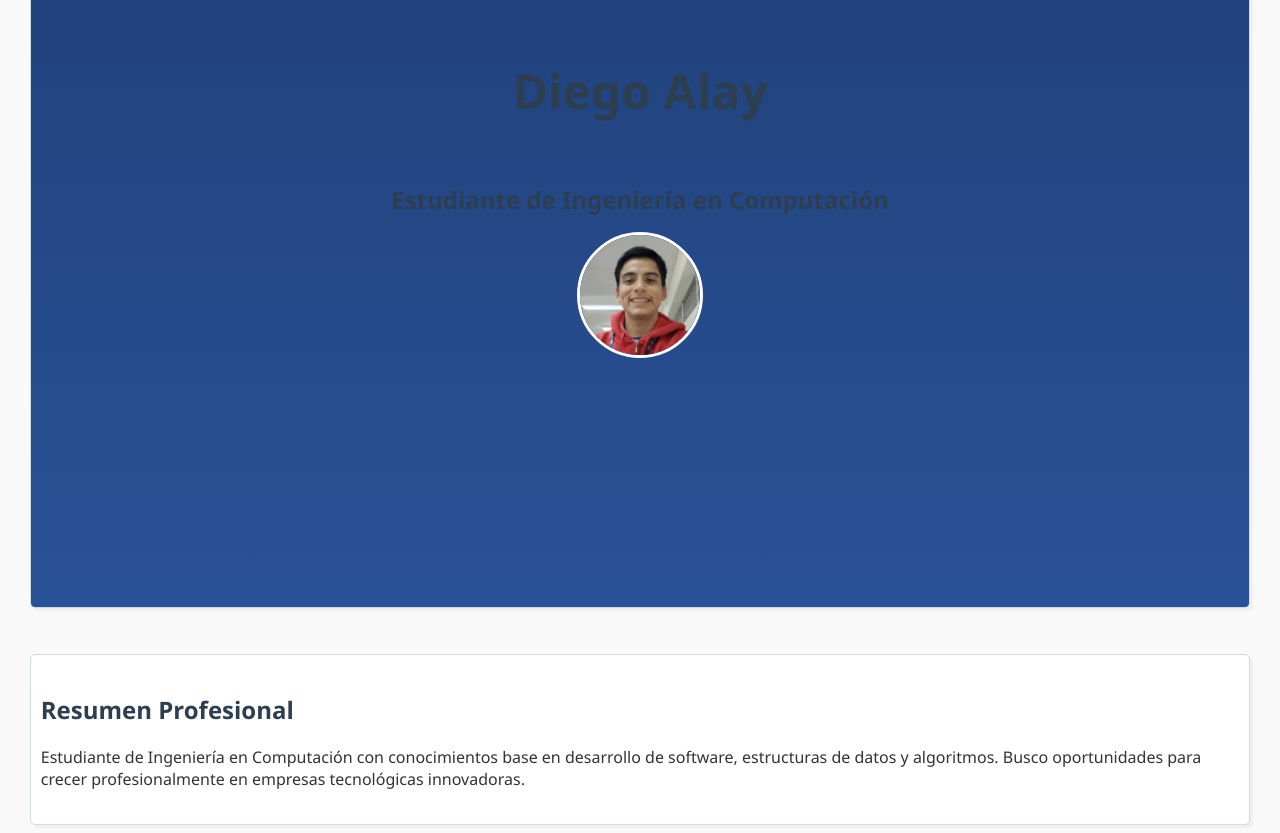
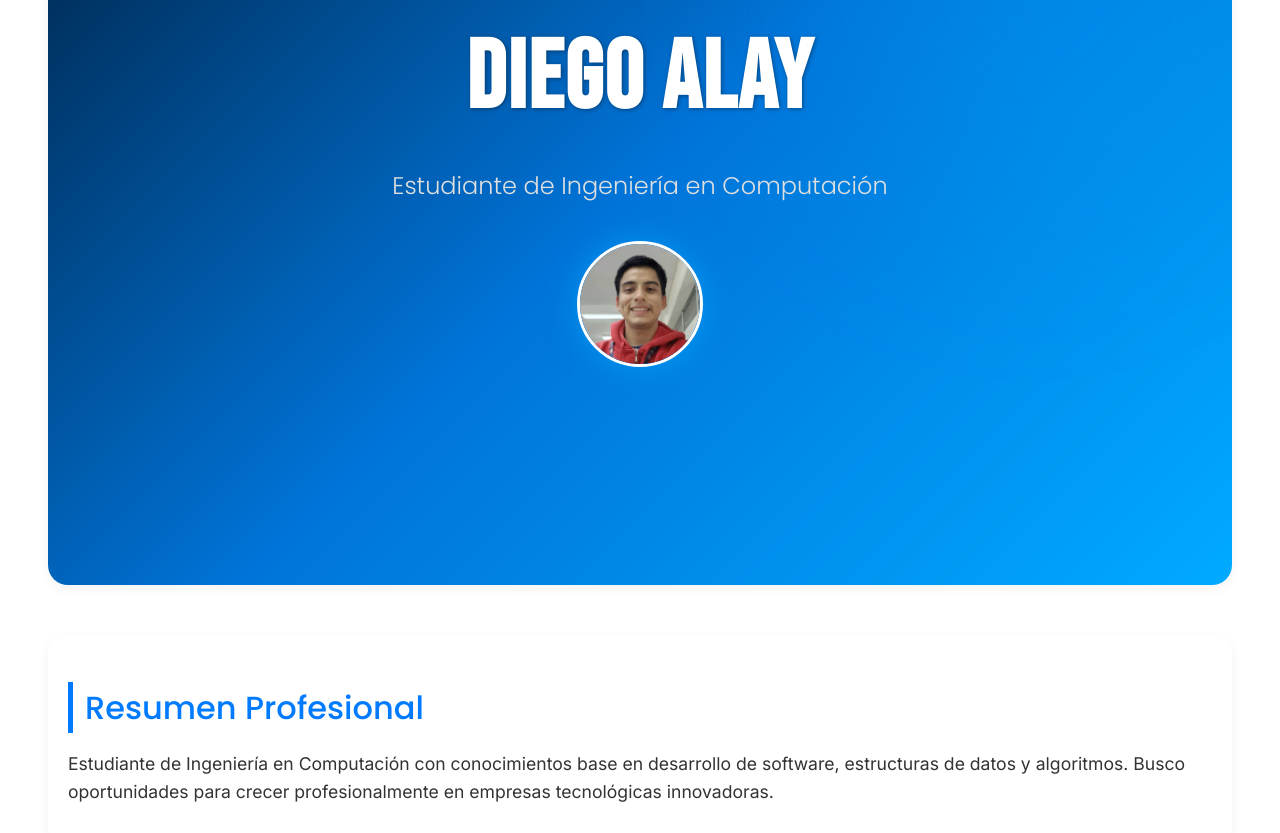
Before and after one commit to Dalay20/Curriculum, a plain HTML site: page index.html in a window 1280 px wide. Shown: the part 287-1120 px from the top of the page. Drawn offline with nearby package versions, Linux system fonts and the light colour scheme.

Commit message:
Estilo portada

```diff
--- a/index.html
+++ b/index.html
@@ -10,14 +10,15 @@
         integrity="sha256-p4NxAoJBhIIN+hmNHrzRCf9tD/miZyoHS5obTRR9BMY=" crossorigin=""/>
 
       <!-- Fuentes de Google -->
-      <link href="https://fonts.googleapis.com/css2?family=Poppins:wght@400;600&display=swap" rel="stylesheet">
+      <link href="https://fonts.googleapis.com/css2?family=Bebas+Neue&family=Inter:wght@400;600&family=Poppins:wght@300;500&display=swap" rel="stylesheet">
 
       <!--- Estilos CSS -->
       <link rel="stylesheet" href="./stylesheets/style.css">
       <link rel="stylesheet" href="./stylesheets/menu-hamburguesa.css">
       <link rel="stylesheet" href="./stylesheets/referencias.css">
       <link rel="stylesheet" href="./stylesheets/video.css">
-      <link rel="stylesheet" href="stylesheets/grid-layout.css">
+      <link rel="stylesheet" href="./stylesheets/grid-layout.css">
+      <link rel="stylesheet" href="./stylesheets/theme.css">
     </head>
 
     <body>
@@ -52,7 +53,7 @@
         </section>
 
         <section id="resumen">
-          <h2>Resumen Profesional</h2>
+          <h2 class="subtitle">Resumen Profesional</h2>
           <p>
             Estudiante de Ingeniería en Computación con conocimientos base en desarrollo de software, estructuras de datos y algoritmos.
             Busco oportunidades para crecer profesionalmente en empresas tecnológicas innovadoras.
@@ -71,7 +72,7 @@
         </section>
 
         <section id="habilidades">
-          <h2>Habilidades Técnicas</h2>
+          <h2 class="subtitle">Habilidades Técnicas</h2>
           <div class="skills">
             <span>Python</span>
             <span>Java</span>
@@ -82,7 +83,7 @@
         </section>
 
         <section id="proyectos">
-          <h2>Proyectos Destacados</h2>
+          <h2 class="subtitle">Proyectos Destacados</h2>
           <ul>
             <li><strong>Sistema de Gestión de Tareas</strong> – Aplicación web full-stack usando React y Node.js para organizar tareas personales (2024).</li>
             <li><strong>Clasificador de Imágenes</strong> – Proyecto con Python y TensorFlow para identificar objetos en imágenes con red neuronal convolucional (2023).</li>
@@ -90,19 +91,19 @@
         </section>
 
         <section id="experiencia">
-          <h2>Experiencia</h2>
+          <h2 class="subtitle">Experiencia</h2>
           <p><strong>Prácticas en XYZ Tech</strong> (Enero 2025 – Marzo 2025)<br>
           Asistente de desarrollo en equipo de backend, apoyando en diseño de APIs y pruebas automatizadas.</p>
         </section>
 
         <section id="educacion">
-          <h2>Educación</h2>
+          <h2 class="subtitle">Educación</h2>
           <p><strong>Escuela Superior Politécnica del Litoral</strong><br>
           Ingeniería en Computación (2022 – actual)</p>
         </section>
 
         <section id="cursos">
-          <h2>Cursos y Certificaciones</h2>
+          <h2 class="subtitle">Cursos y Certificaciones</h2>
           <ul>
             <li>Curso Profesional de Desarrollo Web – Platzi (2024)</li>
             <li>Python para Ciencia de Datos – Coursera (2023)</li>
@@ -110,7 +111,7 @@
         </section>
 
         <section id="idiomas">
-          <h2>Idiomas</h2>
+          <h2 class="subtitle">Idiomas</h2>
           <ul>
             <li>Español – Nativo</li>
             <li>Inglés – Intermedio alto (B2)</li>
@@ -118,7 +119,7 @@
         </section>
 
         <section id="contacto">
-          <h2>Contacto</h2>
+          <h2 class="subtitle">Contacto</h2>
           <p>Email: dalay@espo.edu.ec<br>
           GitHub: <a href="https://github.com/Dalay20" target="_blank">github.com/Dalay20</a></p>
 
@@ -151,7 +152,7 @@
         </section>
 
         <section id="formulario">
-          <h2>Formulario de Contacto</h2>
+          <h2 class="subtitle">Formulario de Contacto</h2>
           <form action="#" method="POST">
 
             <!-- Campo de texto en una sola línea -->
@@ -201,7 +202,7 @@
         </section>
 
         <section id="seccion">
-          <h2>Sección Extra</h2>
+          <h2 class="subtitle">Sección Extra</h2>
 
           <!-- Párrafo con enlace -->
           <p>
@@ -250,7 +251,7 @@
         </section>
 
         <section id="referencias">
-          <h2>Referencias</h2>
+          <h2 class="subtitle">Referencias</h2>
 
           <article>
             <blockquote>
--- a/stylesheets/grid-layout.css
+++ b/stylesheets/grid-layout.css
@@ -28,11 +28,11 @@
   color: white;
   text-align: center;
 }
-
+/*
 .hero .logo {
   font-size: 3rem;
   font-weight: bold;
-}
+}*/
 
 .hero #subtitle {
   font-size: 1.5rem;
--- a/stylesheets/style.css
+++ b/stylesheets/style.css
@@ -1,54 +1,11 @@
 
-:root {
-  --bg-color: #f9f9f9;
-  --primary: #2c3e50;
-  --accent: #3498db;
-  --text: #333;
-  --card-bg: #ffffff;
-  --border: #e0e0e0;
-}
-body {
-  /*background-color: #ffffff;
-  transition: background-color 1s ease;
-  font-family: Arial, sans-serif;
-  color: #333; */
-  background-color: var(--bg-color);
-  color: var(--text);
-}
+
 
 
 h1, h2 {
   color: var(--primary);
 }
-section {
-    background-color: var(--card-bg);
-    padding: 2rem;
-    border-radius: 12px;
-    box-shadow: 0 4px 12px rgba(0,0,0,0.1);
-    margin-bottom: 2rem;
 
-    /* borde de grosor 0.2 en puntos, estilo sólido y color hexadecimal #cedddd  */
-    border: 0.2pt solid #cedddd;
-    /* margen (espacio externo) superior, derecho, abajo e izquierda */
-    margin: 4px 2px 8px 2px;
-     /* relleno (espacio interno) de
-    1.5% en la parte superior e inferior y
-    0.8% a los lados derecho e izquierdo. */
-
-    padding: 1.5% 0.8%;
-    /* Margen inferior ajustado */
-    margin-bottom: 1.2rem;
-
-    /* borde redondeado con un radio de 5 píxeles */
-    -webkit-border-radius: 5px;
-    -moz-border-radius: 5px;
-    border-radius: 5px;
-
-    /*sombra a un elemento */
-    -webkit-box-shadow: 3px 3px 1px 0px rgba(235, 234, 234, 0.60);
-    -moz-box-shadow: 3px 3px 1px 0px rgba(235, 234, 234, 0.60);
-    box-shadow: 3px 3px 1px 0px rgba(235, 234, 234, 0.60);
-}
 
 /* Estilo para el mapa */
 #map {
@@ -101,7 +58,7 @@ section >  form {
 
 footer p {
     /* Alineación del texto a la derecha */
-    text-align: right;
+    text-align: center;
 
     /* Estilo de fuente itálica */
     font-style: italic;
--- /dev/null
+++ b/stylesheets/theme.css
@@ -0,0 +1,208 @@
+:root {
+  --primary-color: #007BFF;       /* Azul eléctrico */
+  --secondary-color: #2C2F33;     /* Gris oscuro */
+  --background-color: #F4F6F8;    /* Gris muy claro de fondo */
+  --text-color: #111111;          /* Texto principal */
+  --card-bg: #FFFFFF;             /* Tarjetas blancas */
+  --accent-color: #E0E0E0;        /* Bordes y líneas suaves */
+  --hover-color: #0056b3;         /* Azul más intenso para hover */
+  --transition: 0.3s ease-in-out;
+}
+
+/* General */
+body {
+  font-family: 'Inter', sans-serif;
+  font-size: 16px;
+  line-height: 1.6;
+  color: var(--text-color);
+}
+
+/* Hero principal */
+.hero {
+  grid-area: hero;
+  height: 100vh;
+  display: flex;
+  flex-direction: column;
+  justify-content: center;
+  align-items: center;
+  background: linear-gradient(135deg, #001f3f, #0074D9, #00aaff);
+  color: white;
+  text-align: center;
+  padding: 0 20px;
+  position: relative;
+  overflow: hidden;
+  border-radius: 0 0 20px 20px;
+
+}
+
+/* Luz suave decorativa */
+.hero::before {
+  content: "";
+  position: absolute;
+  top: -100px;
+  right: -100px;
+  width: 600px;
+  height: 600px;
+  background: radial-gradient(circle, rgba(0,170,255,0.25), transparent 70%);
+  filter: blur(80px);
+  z-index: 0;
+}
+
+.hero h1 {
+  font-family: 'Bebas Neue', sans-serif;
+  font-size: 6rem;
+  margin: 0;
+  letter-spacing: 2px;
+  color: #ffffff;
+  z-index: 1;
+  animation: fadeInUp 1s ease-out;
+  text-shadow: 1px 1px 4px rgba(0,0,0,0.4);
+}
+
+.hero h2 {
+  font-family: 'Poppins', sans-serif;
+  font-weight: 300;
+  font-size: 1.8rem;
+  margin-top: 10px;
+  color: #e0e0e0;
+  z-index: 1;
+  animation: fadeInUp 1.2s ease-out;
+}
+
+.hero img {
+  width: 130px;
+  height: 130px;
+  object-fit: cover;
+  border-radius: 50%;
+  border: 4px solid #ffffff;
+  box-shadow: 0 0 30px rgba(0,170,255,0.6);
+  margin-top: 30px;
+  z-index: 1;
+  animation: fadeInUp 1.4s ease-out;
+}
+
+
+/* Efecto suave de aparición */
+@keyframes fadeInUp {
+  from {
+    opacity: 0;
+    transform: translateY(40px);
+  }
+  to {
+    opacity: 1;
+    transform: translateY(0);
+  }
+}
+
+/* TÍTULOS EN SECCIONES */
+h2.subtitle {
+  font-family: 'Poppins', sans-serif;
+  font-size: 2rem;
+  font-weight: 500;
+  color: var(--primary-color);
+  margin-bottom: 10px;
+  border-left: 5px solid var(--primary-color);
+  padding-left: 12px;
+}
+
+/* LOGO O NOMBRE DESTACADO */
+.logo {
+  font-family: 'Bebas Neue', sans-serif;
+  font-size: 10rem;
+  letter-spacing: 1px;
+  margin-top: 20px;
+}
+
+#photo {
+  width: 140px;
+  height: 140px;
+  border-radius: 50%;
+  border: 4px solid white;
+  margin-top: 20px;
+  transition: transform var(--transition);
+}
+
+#photo:hover {
+  transform: scale(1.05);
+}
+
+/* Secciones */
+section p {
+  font-family: 'Inter', sans-serif;
+  font-size: 1.1rem;
+  color: #333;
+}
+
+section {
+  background-color: var(--card-bg);
+  margin: 20px;
+  padding: 20px;
+  border-radius: 16px;
+  box-shadow: 0 4px 12px rgba(0,0,0,0.05);
+  transition: box-shadow var(--transition);
+}
+
+section:hover {
+  box-shadow: 0 8px 24px rgba(0,0,0,0.1);
+}
+
+blockquote, .quote {
+  font-family: 'Poppins', sans-serif;
+  font-size: 1.4rem;
+  font-style: italic;
+  color: #666;
+  border-left: 4px solid var(--accent-color);
+  padding-left: 15px;
+  margin: 20px 0;
+}
+
+/* Títulos */
+h1, h2, h3 {
+  color: var(--text-color);
+  margin-bottom: 10px;
+}
+
+/* Botones */
+button, .btn {
+  background-color: var(--primary-color);
+  color: #fff;
+  border: none;
+  padding: 10px 18px;
+  border-radius: 10px;
+  font-weight: bold;
+  cursor: pointer;
+  transition: background-color var(--transition), transform var(--transition);
+  box-shadow: 0 2px 6px rgba(0, 0, 0, 0.15);
+}
+
+button:hover, .btn:hover {
+  background-color: var(--hover-color);
+  transform: translateY(-2px);
+}
+
+/* Etiquetas / Tags */
+.tag {
+  background-color: var(--secondary-color);
+  color: white;
+  padding: 6px 12px;
+  border-radius: 50px;
+  font-size: 0.85rem;
+  display: inline-block;
+  margin: 5px 5px 0 0;
+  transition: background-color var(--transition);
+}
+
+.tag:hover {
+  background-color: var(--hover-color);
+}
+
+/* Links */
+a {
+  color: var(--primary-color);
+  text-decoration: none;
+  transition: color var(--transition);
+}
+
+a:hover {
+  color: var(--hover-color);
+}
```
